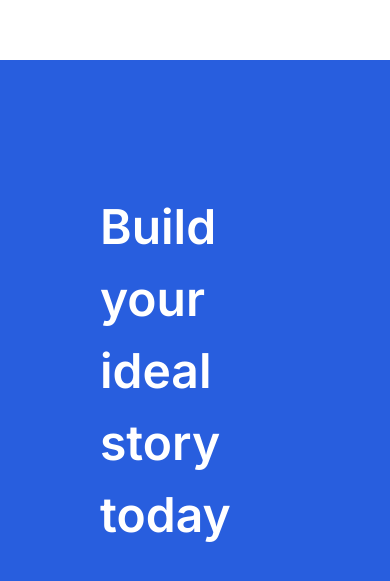
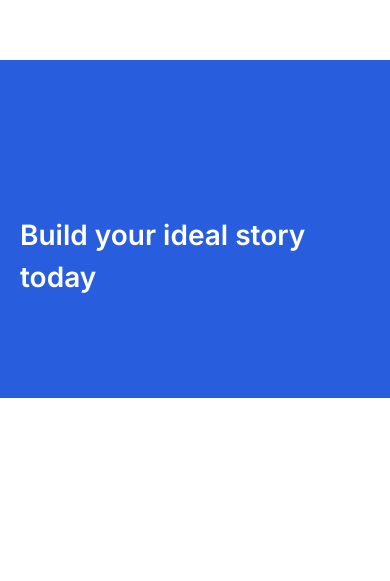
Before and after one commit to arumadin/animated-landing-page, a Next.js app: page / in a window 390 px wide. Shown: the part 5941-6522 px from the top of the page. After the commit the page ends 6339 px from the top, so only its background shows below. Built offline with nearby package versions, Linux system fonts and the light colour scheme.

Commit message:
[Footer] edit responsive css, add mixins

```diff
--- a/src/app/styles/home.scss
+++ b/src/app/styles/home.scss
@@ -1,3 +1,4 @@
+@import "mixins";
 .footer {
     // margin-top: 100px;
     height: 70vh;
@@ -8,4 +9,13 @@
     color: white;
     font-size: 3rem;
     font-weight: 600;
+
+    @include nonDesktop {
+        height: 40vh;
+    }
+
+    @include mobile {
+        font-size: calculateRem(28px);
+        padding: 20px 20px 100px;
+    }
 }
--- /dev/null
+++ b/src/app/styles/mixins.scss
@@ -0,0 +1,28 @@
+@mixin desktop {
+    @media only screen and (min-width: 1281px) {
+        @content;
+    }
+}
+
+@mixin nonDesktop {
+    @media only screen and (max-width: 1280px) {
+        @content;
+    }
+}
+
+@mixin mobile {
+    @media only screen and (max-width: 768px) {
+        @content;
+    }
+}
+
+@mixin wideScreen {
+    @media only screen and (min-width: 1920px) {
+        @content;
+    }
+}
+
+@function calculateRem($size) {
+    $remSize: calc($size / 16px);
+    @return #{$remSize}rem;
+}
```
